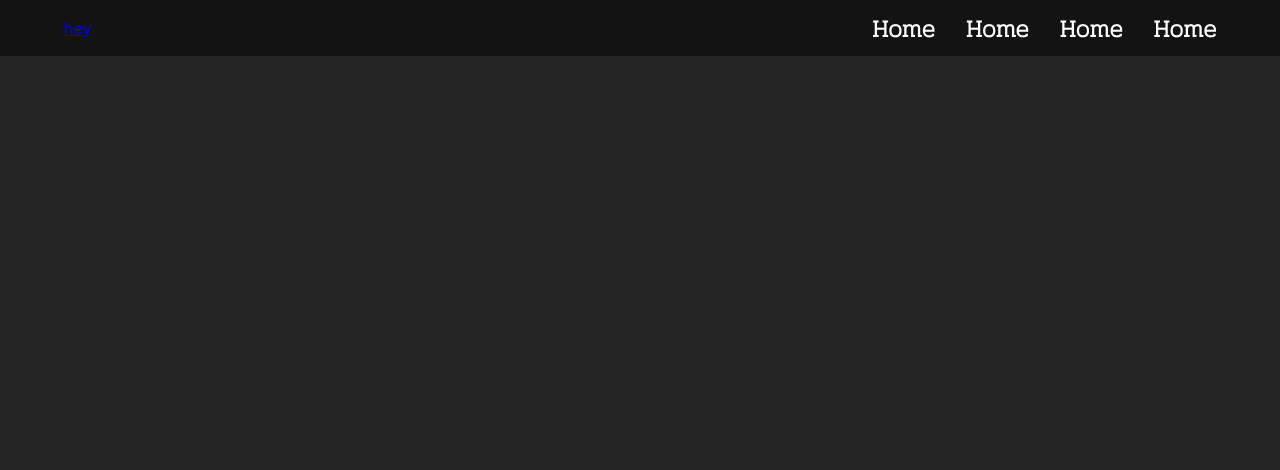
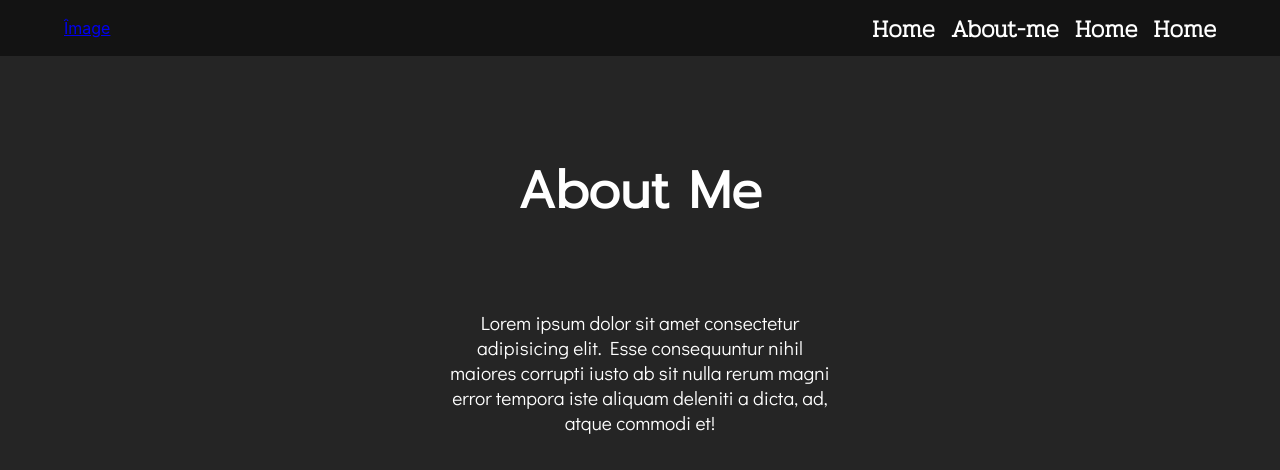
Before and after one commit to CaptainMango1/my-portfolio, a React (Create React App) app: page /about-me in a window 1280 px wide. Shown: the top 470 px of the page. Built offline with nearby package versions, Linux system fonts and the light colour scheme.

Commit message:
added about-me-view

```diff
--- a/src/App.tsx
+++ b/src/App.tsx
@@ -4,6 +4,7 @@ import "./App.css";
 import { BrowserRouter, Routes, Route } from "react-router-dom";
 import HomewView from "./common/views/HomeView";
 import Navbar from "./common/components/Navbar";
+import AboutMe from "./common/views/AboutMe";
 
 function App() {
   return (
@@ -12,6 +13,7 @@ function App() {
         <Navbar />
         <Routes>
           <Route path="/" element={<HomewView />} />
+          <Route path="/about-me" element={<AboutMe />} />
         </Routes>
       </BrowserRouter>
     </div>
--- a/src/common/components/Navbar.tsx
+++ b/src/common/components/Navbar.tsx
@@ -6,7 +6,7 @@ const Navbar = () => {
     <div>
       <div className="navbar">
         <Link to="/" className="navbar-logo">
-          hey
+          Îmage
         </Link>
         <ul className="nav-menu">
           <li className="nav-item">
@@ -15,8 +15,8 @@ const Navbar = () => {
             </Link>
           </li>
           <li className="nav-item">
-            <Link to="/" className="nav-links">
-              Home
+            <Link to="/about-me" className="nav-links">
+              About-me
             </Link>
           </li>
           <li className="nav-item">
--- /dev/null
+++ b/src/common/styles/aboutme.css
@@ -0,0 +1,24 @@
+@import url('https://fonts.googleapis.com/css2?family=Didact+Gothic&display=swap');
+
+h1 {
+    margin-top: 12vh;
+}
+
+p {
+    color: white;
+}
+
+.about-me-paragraph-container {
+    display: flex;
+    flex-direction: column;
+    justify-content: center;
+    text-align: center;
+    margin-top: 10vh;
+    padding-left: 35vw;
+    padding-right: 35vw;
+}
+
+.about-me-paragraph {
+    font-size: 1.2em;
+    font-family: 'Didact Gothic', sans-serif;
+}
--- /dev/null
+++ b/src/common/views/AboutMe.tsx
@@ -0,0 +1,19 @@
+import React from "react";
+import "../styles/aboutme.css";
+
+const AboutMe = () => {
+  return (
+    <div>
+      <h1>About Me</h1>
+      <div className="about-me-paragraph-container">
+        <p className="about-me-paragraph">
+          Lorem ipsum dolor sit amet consectetur adipisicing elit. Esse
+          consequuntur nihil maiores corrupti iusto ab sit nulla rerum magni
+          error tempora iste aliquam deleniti a dicta, ad, atque commodi et!
+        </p>
+      </div>
+    </div>
+  );
+};
+
+export default AboutMe;
--- a/src/index.css
+++ b/src/index.css
@@ -16,3 +16,7 @@ code {
   font-family: source-code-pro, Menlo, Monaco, Consolas, 'Courier New',
     monospace;
 }
+
+*::selection {
+  color: #a9f89e;
+}
```
Also changed, not shown: colors.txt.
